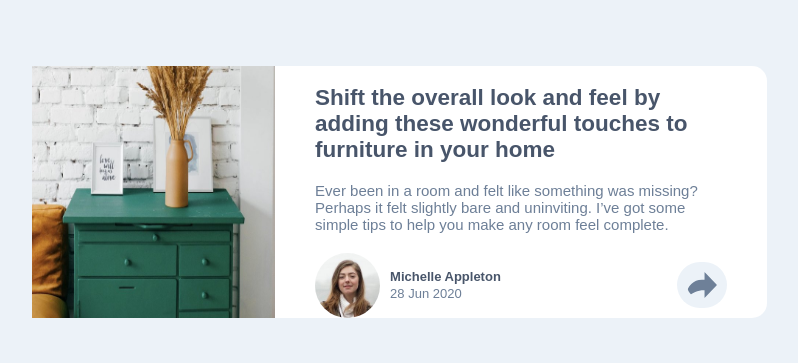
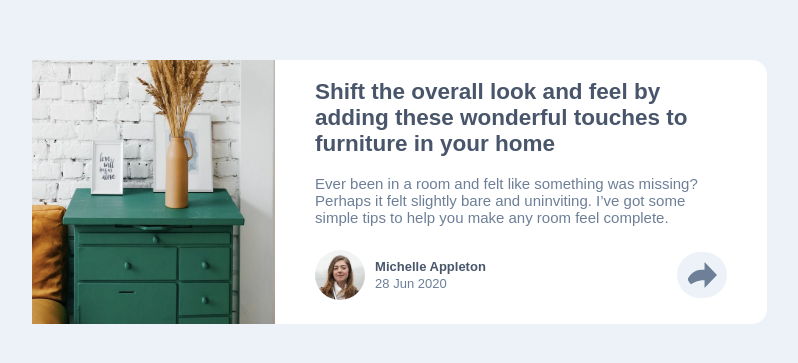
Before and after one commit to jcsmileyjr/Artical-Preview, a plain HTML site: page index.html in a window 1280 px wide. Shown: the part 249-612 px from the top of the page, without its empty margins (241-1039 px from the left). Drawn offline with Linux system fonts and the light colour scheme.

Commit message:
Updating styles based on the image

```diff
--- a/index.html
+++ b/index.html
@@ -48,6 +48,7 @@
 
     .content{
       margin: 0 20px;
+      margin-bottom: 20px;
     }
 
     .content__heading--style {
@@ -138,7 +139,7 @@
 
       .profile__avatar--style {
         flex:0;
-        min-width: 65px;
+        min-width: 50px;
       }
 
       .content {
@@ -146,6 +147,7 @@
         flex-direction: column;
         justify-content: center;
         margin: 0 40px;
+        margin-bottom: 20px;
       }
     }
 
```
